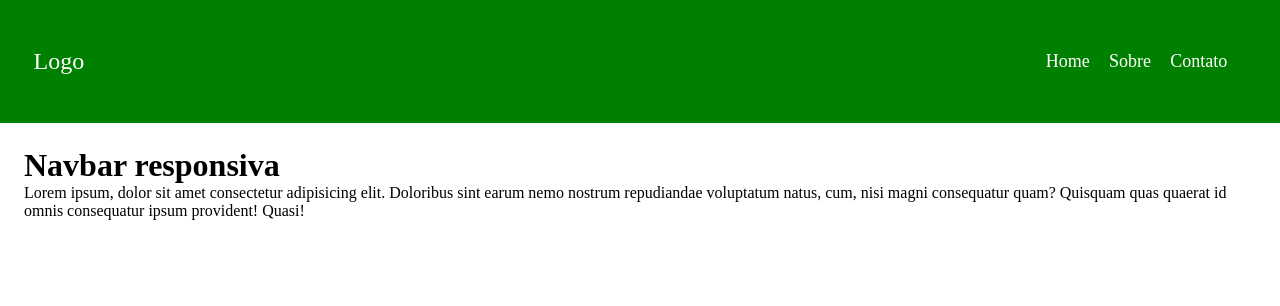
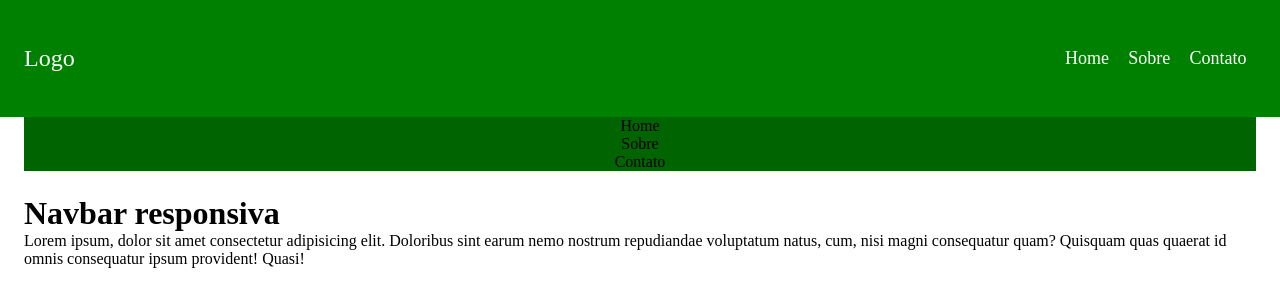
Before and after one commit to All4mn/DW-em-sala, a plain HTML site: page Aulas/10-Outubro/tarefas/navbar/navbar.html in a window 1280 px wide. Drawn offline with Linux system fonts and the light colour scheme.

Commit message:
exercicios

```diff
--- /dev/null
+++ b/Aulas/10-Outubro/tarefas/arrays/Ex4.js
@@ -0,0 +1,6 @@
+// ### Exercício 4: Verificar se Todos os Elementos São Iguais
+
+// Escreva uma função `allEquals(arr)` que verifique se todos os elementos de um array são iguais. Retorne `true` se forem e `false` caso contrário.
+
+console.log(allEquals([1, 1, 1])); // Deve exibir: true
+console.log(allEquals([1, 2, 1])); // Deve exibir: false
--- a/Aulas/10-Outubro/tarefas/navbar/navbar.html
+++ b/Aulas/10-Outubro/tarefas/navbar/navbar.html
@@ -52,6 +52,25 @@
         </li>
       </ul>
     </nav>
+    <ul id="sidebar">
+      <li id="clIcon">
+        <!-- <svg
+          xmlns="http://www.w3.org/2000/svg"
+          width="512"
+          height="512"
+          viewBox="0 0 512 512"
+          id="close"
+          fill="rgb(255,255,255)"
+        >
+          <path
+            d="M437.5 386.6L306.9 256l130.6-130.6c14.1-14.1 14.1-36.8 0-50.9-14.1-14.1-36.8-14.1-50.9 0L256 205.1 125.4 74.5c-14.1-14.1-36.8-14.1-50.9 0-14.1 14.1-14.1 36.8 0 50.9L205.1 256 74.5 386.6c-14.1 14.1-14.1 36.8 0 50.9 14.1 14.1 36.8 14.1 50.9 0L256 306.9l130.6 130.6c14.1 14.1 36.8 14.1 50.9 0 14-14.1 14-36.9 0-50.9z"
+          ></path>
+        </svg> -->
+      </li>
+      <li>Home</li>
+      <li>Sobre</li>
+      <li>Contato</li>
+    </ul>
 
     <div>
       <h1>Navbar responsiva</h1>
--- a/Aulas/10-Outubro/tarefas/navbar/style.css
+++ b/Aulas/10-Outubro/tarefas/navbar/style.css
@@ -16,7 +16,7 @@ ul {
   justify-content: flex-end;
   align-items: center;
 }
-li {
+li.hideM {
   margin-right: 0.6rem;
   margin-left: 0.6rem;
   margin-top: 3rem;
@@ -26,7 +26,13 @@ li {
   margin-right: auto;
   font-size: x-large;
 }
-
 div {
   margin: 1.5rem;
 }
+#sidebar {
+  display: flex;
+  background-color: darkgreen;
+  align-items: center;
+  justify-content: center;
+  flex-direction: column;
+}
```
Also changed, not shown: Aulas/10-Outubro/tarefas/arrays/Ex1.js (added, +12 -0 lines), Aulas/10-Outubro/tarefas/arrays/Ex2.js (added, +12 -0 lines), Aulas/10-Outubro/tarefas/arrays/Ex3.js (added, +13 -0 lines).
